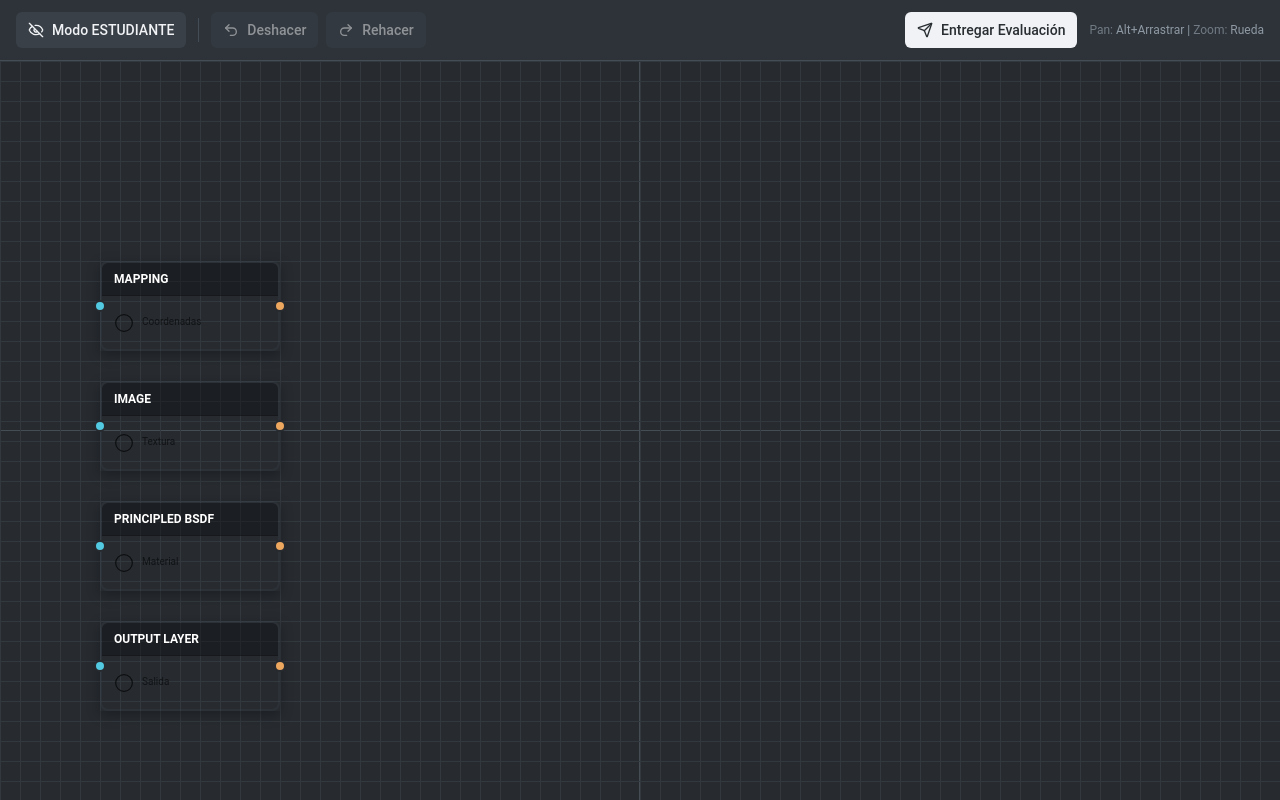
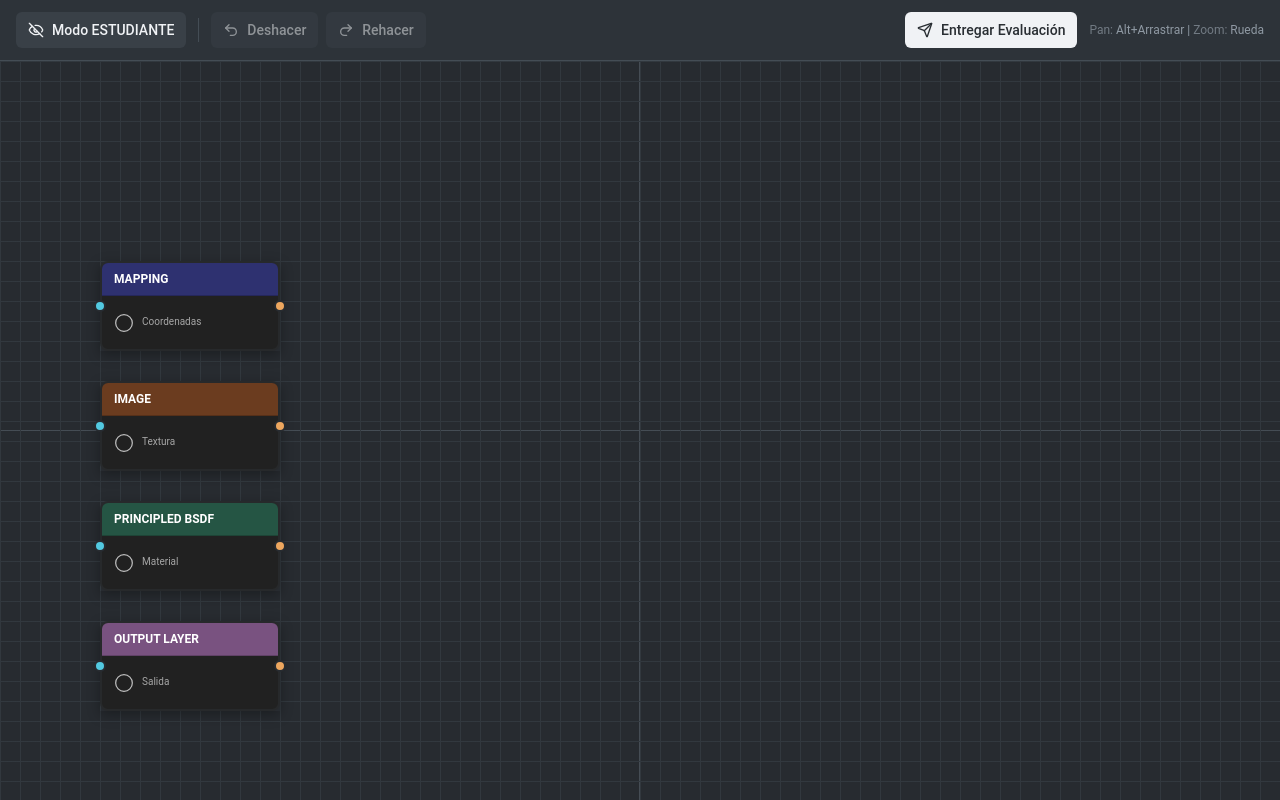
Before and after one commit to TantoG/pastel-node-flow, a React (Vite) app: page / in a window 1280 px wide. Built offline with nearby package versions, Linux system fonts and the light colour scheme; the HTML template or start-up script is replaced by a standard one.

Commit message:
Fix node colors and submission display

```diff
--- a/src/components/Node.tsx
+++ b/src/components/Node.tsx
@@ -147,13 +147,25 @@ export const Node = ({
     };
   }, [isDragging, dragOffset, onDrag, onDragEnd]);
 
-  const colorClass = `bg-node-${node.color}`;
   const shadowClass = isDragging ? 'node-shadow-lifted' : 'node-shadow';
 
   // Apply yellow tint for unconnected nodes when showing connection status
   const nodeClassName = connectionStatus === 'unconnected'
     ? 'ring-2 ring-yellow-500/50 ring-offset-2 ring-offset-canvas-bg'
     : '';
+
+  // Get title color based on hiddenName
+  const getTitleColorClass = (hiddenName: string) => {
+    switch(hiddenName) {
+      case 'A': return 'bg-[hsl(var(--node-a-title))]';
+      case 'B': return 'bg-[hsl(var(--node-b-title))]';
+      case 'C': return 'bg-[hsl(var(--node-c-title))]';
+      case 'D': return 'bg-[hsl(var(--node-d-title))]';
+      default: return 'bg-black/30';
+    }
+  };
+
+  const titleColorClass = getTitleColorClass(node.hiddenName);
 
   return (
     <div
@@ -171,9 +183,9 @@ export const Node = ({
       onMouseDown={disabled ? undefined : handleMouseDown}
       onDoubleClick={disabled ? undefined : handleDoubleClick}
     >
-      <div className={`w-full h-full ${colorClass} rounded-lg border-2 border-border/20 overflow-hidden flex flex-col`}>
+      <div className={`w-full h-full bg-[hsl(var(--node-bg))] rounded-lg border-2 border-border/20 overflow-hidden flex flex-col`}>
         {/* Header */}
-        <div className="px-3 py-2 border-b border-black/20 bg-black/30">
+        <div className={`px-3 py-2 border-b border-black/20 ${titleColorClass}`}>
           {isEditing ? (
             <input
               ref={inputRef}
@@ -197,9 +209,9 @@ export const Node = ({
 
         {/* Body */}
         <div className="flex-1 flex items-center gap-2 px-3 py-1">
-          <IconComponent className="w-5 h-5 text-black/70 flex-shrink-0" strokeWidth={1.5} />
+          <IconComponent className="w-5 h-5 text-white/70 flex-shrink-0" strokeWidth={1.5} />
           {node.description && (
-            <span className="text-[10px] text-black/60 truncate leading-tight">
+            <span className="text-[10px] text-white/60 truncate leading-tight">
               {node.description}
             </span>
           )}
--- a/src/components/NodeCanvas.tsx
+++ b/src/components/NodeCanvas.tsx
@@ -240,11 +240,11 @@ export const NodeCanvas = () => {
     return (hasInput && hasOutput) ? 'connected' : 'unconnected';
   };
 
-  // Generate correct solution nodes
+  // Generate correct solution nodes - positioned horizontally at the bottom
   const correctNodes: NodeData[] = INITIAL_NODES.map((node, index) => ({
     ...node,
     id: `correct-${node.id}`,
-    position: { x: 500, y: 200 + index * 120 },
+    position: { x: 100 + index * 220, y: 750 },
   }));
 
   const correctConnections: Connection[] = [
@@ -406,7 +406,7 @@ export const NodeCanvas = () => {
           {/* Render correct solution nodes */}
           {submitted && (
             <>
-              <div className="absolute left-[500px] top-4 bg-canvas-fg/10 backdrop-blur-sm px-4 py-2 rounded-lg border border-canvas-fg/20">
+              <div className="absolute left-[100px] top-[700px] bg-canvas-fg/10 backdrop-blur-sm px-4 py-2 rounded-lg border border-canvas-fg/20">
                 <p className="text-sm font-medium text-canvas-fg">Respuesta correcta:</p>
               </div>
               {correctNodes.map(node => (
--- a/src/index.css
+++ b/src/index.css
@@ -38,11 +38,12 @@ All colors MUST be HSL.
 
     --radius: 0.5rem;
 
-    /* Node colors - pastel palette */
-    --node-pink: 340 82% 80%;
-    --node-orange: 25 90% 75%;
-    --node-gray: 210 10% 70%;
-    --node-blue: 210 82% 75%;
+    /* Node colors - specific for each node */
+    --node-bg: 0 0% 13%;
+    --node-a-title: 237 42% 31%;
+    --node-b-title: 23 55% 27%;
+    --node-c-title: 158 39% 24%;
+    --node-d-title: 291 22% 41%;
 
     /* Canvas colors */
     --canvas-bg: 210 11% 17%;
```
